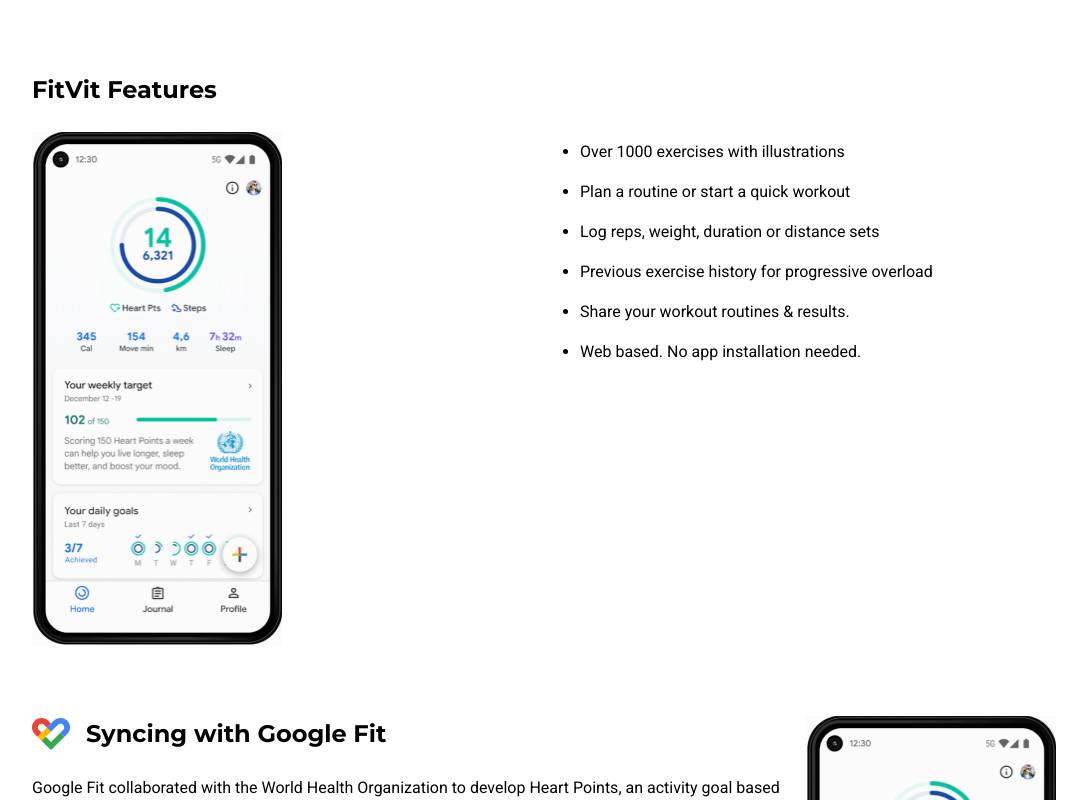
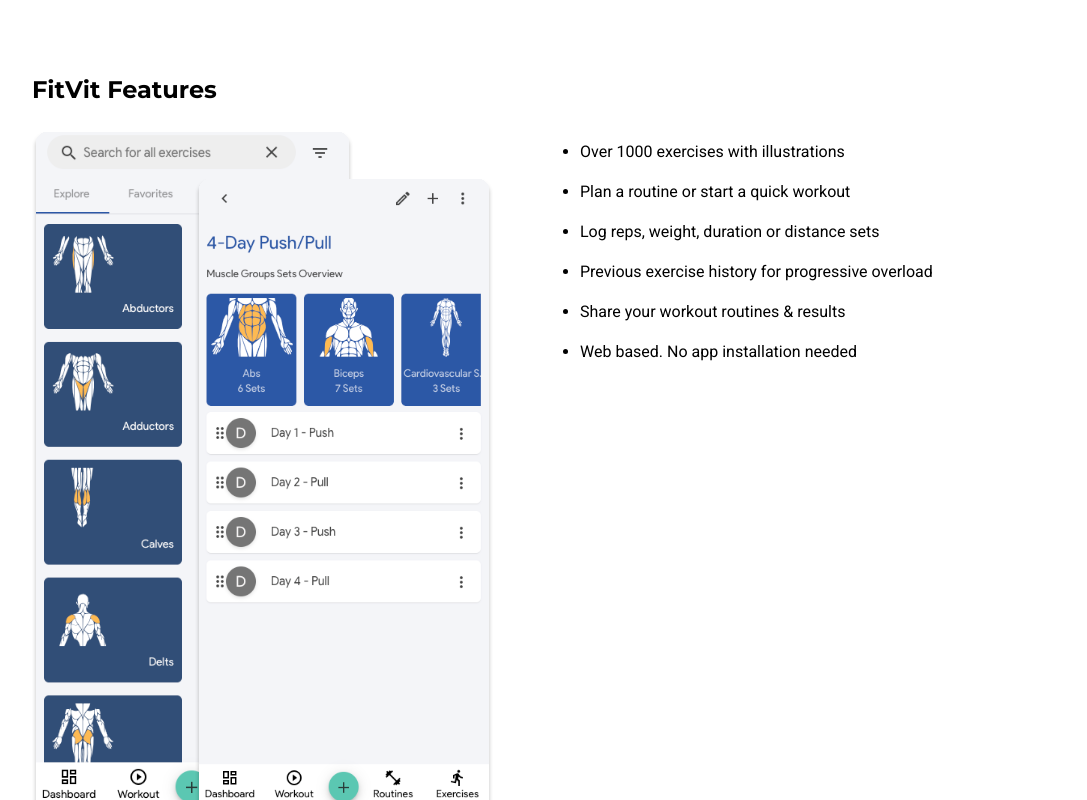
Before and after one commit to JGSolutions/fitvitfitness, a Next.js app: page / in a window 1280 px wide. Shown: the part 560-1360 px from the top of the page, without its empty margins (96-1183 px from the left). Built offline with nearby package versions, Linux system fonts and the light colour scheme.

Commit message:
updated screenshot

```diff
--- a/pages/index.js
+++ b/pages/index.js
@@ -56,10 +56,10 @@ export default function Home() {
           <div className={styles.keyFeatures}>
             <div className={styles.screenShots}>
               <Image
-                    width={250}
-                    height={513}
-                    src="/google-fit-app.png"
-                    alt="Google Fit App"
+                    width={461}
+                    height={686}
+                    src="/screenshot1.svg"
+                    alt="FitVit Screen Shot App"
                   />
             </div>
             <div className={styles.featuresList}>
@@ -68,8 +68,8 @@ export default function Home() {
                 <li>Plan a routine or start a quick workout</li>
                 <li>Log reps, weight, duration or distance sets</li>
                 <li>Previous exercise history for progressive overload</li>
-                <li>Share your workout routines & results.</li>
-                <li>Web based. No app installation needed.</li>
+                <li>Share your workout routines & results</li>
+                <li>Web based. No app installation needed</li>
               </ul>
             </div>
           </div>
```
Also changed, not shown: components/footer/footer.js (indentation only), public/screenshot1.svg (added).
